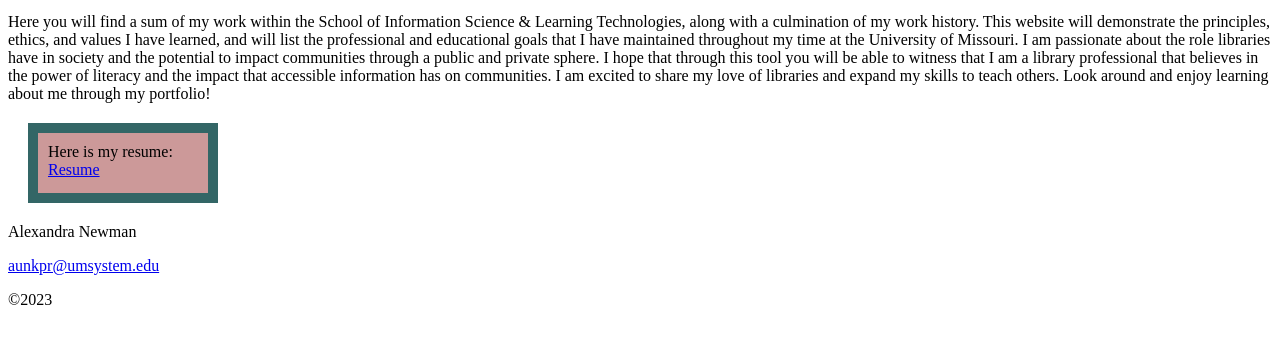
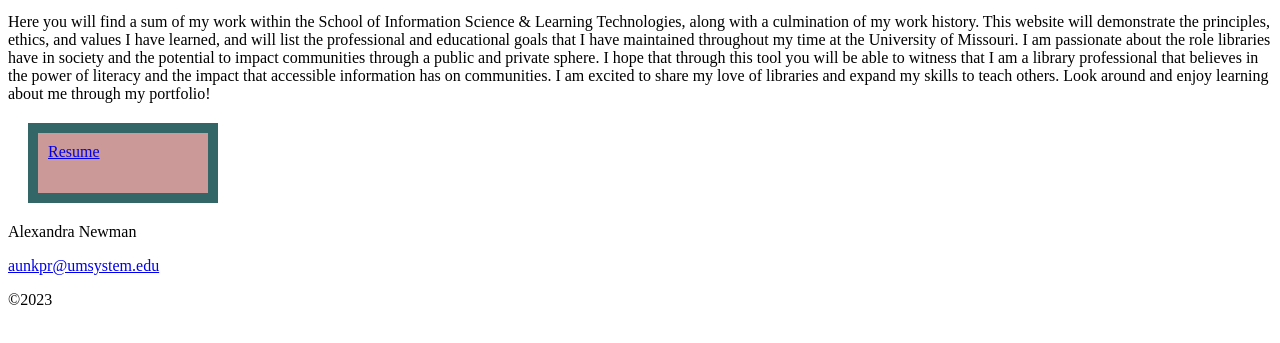
Before and after one commit to aunkpr/aunkpr.github.io, a plain HTML site: page islt_4355/index.html in a window 1280 px wide. Shown: the part 119-462 px from the top of the page. Drawn offline with Linux system fonts and the light colour scheme.

Commit message:
Update index.html

```diff
--- a/islt_4355/index.html
+++ b/islt_4355/index.html
@@ -25,7 +25,7 @@ Tested:February 5, 2023, Passed on Safari and Chrome browsers
 <p>Here you will find a sum of my work within the School of Information Science & Learning Technologies, along with a culmination of my work history. This website will demonstrate the principles, ethics, and values I have learned, and will list the professional and educational goals that I have maintained throughout my time at the University of Missouri. I am passionate about the role libraries have in society and the potential to impact communities through a public and private sphere. I hope that through this tool you will be able to witness that I am a library professional that believes in the power of literacy and the impact that accessible information has on communities. I am excited to share my love of libraries and expand my skills to teach others.
     Look around and enjoy learning about me through my portfolio!
     </p>
- <ul>Here is my resume: <a href ="Alexandra Newman Resume.pdf"> Resume </a>
+ <ul><a href ="Alexandra Newman Resume.pdf"> Resume </a>
    <link rel="stylesheet" href="style.css">
 
 </main>
```
